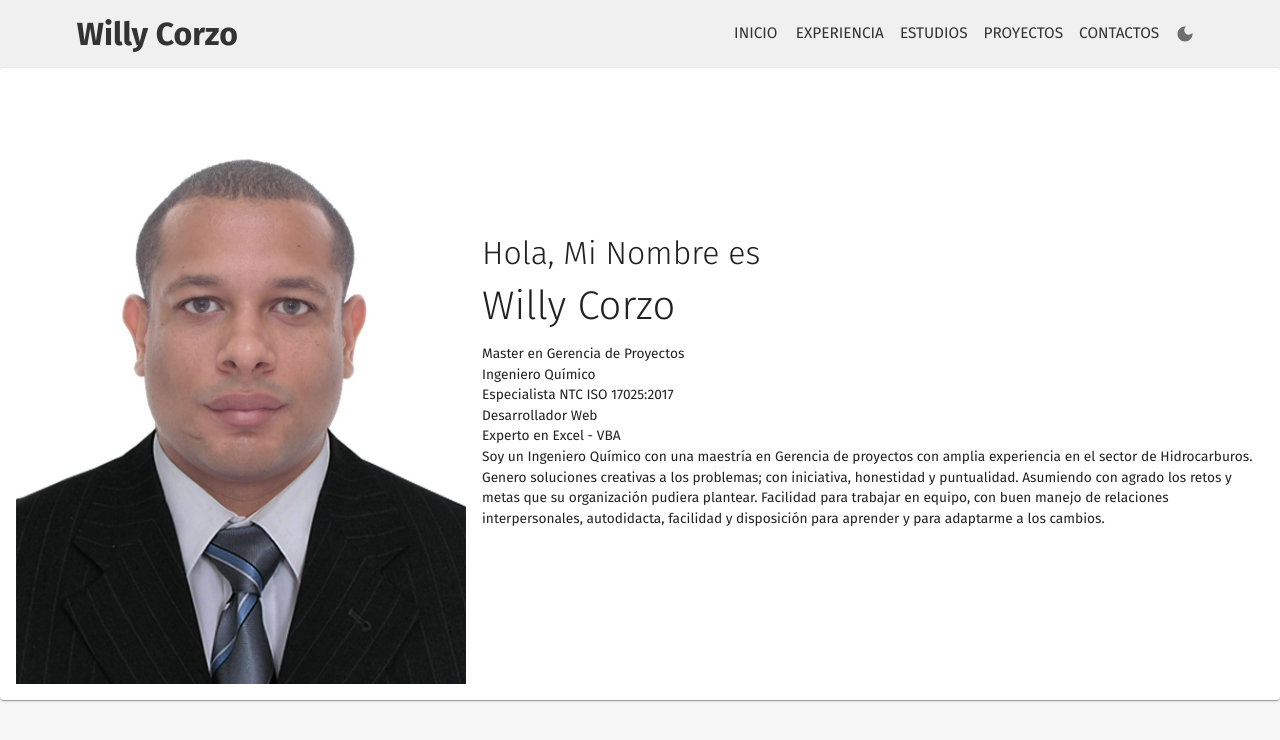
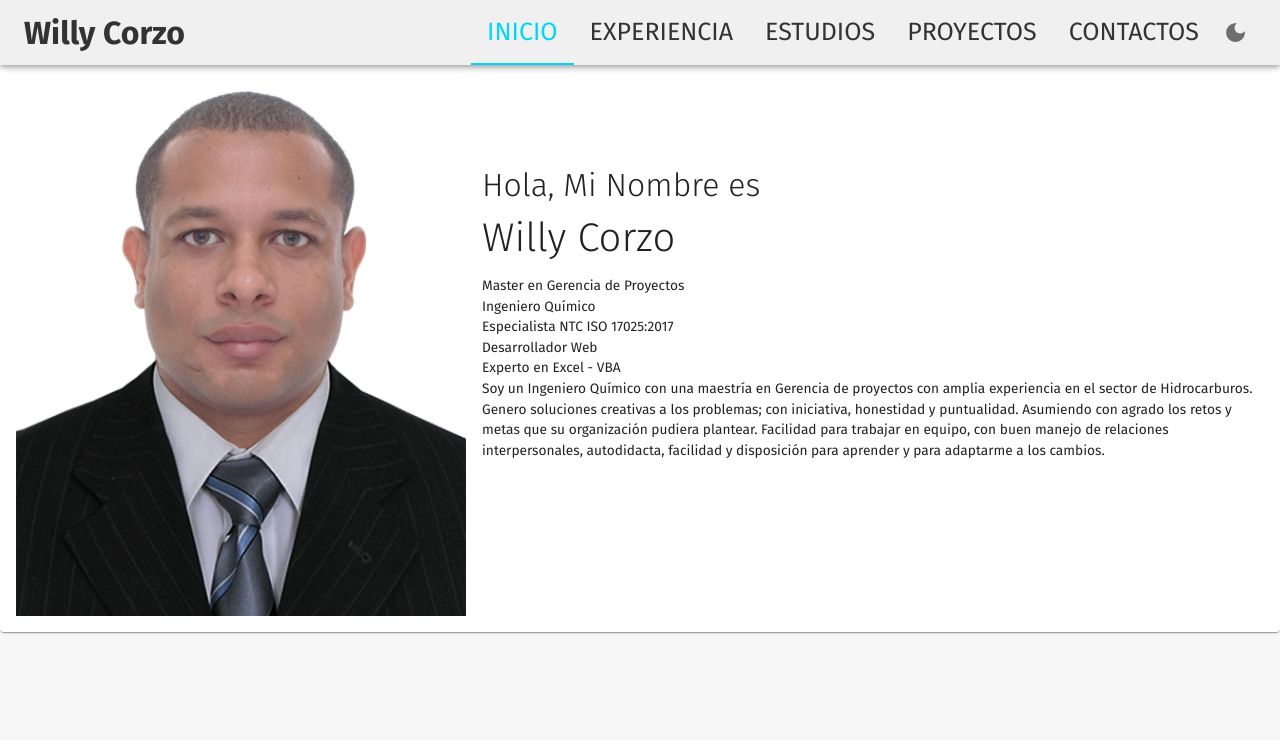
Before and after one commit to willyto3/PortfolioV2, a React (Vite) app: page / in a window 1280 px wide. Shown: the top 740 px of the page. Built offline with nearby package versions, Linux system fonts and the light colour scheme.

Commit message:
Se cambia los botones por Tabs en la NavBar

```diff
--- a/src/components/NavBar.jsx
+++ b/src/components/NavBar.jsx
@@ -10,6 +10,9 @@ import {
   ListItem,
   ListItemButton,
   ListItemText,
+  Tab,
+  Tabs,
+  Toolbar,
   Typography,
   useTheme,
 } from '@mui/material'
@@ -23,8 +26,6 @@ import { useDispatch, useSelector } from 'react-redux'
 import { setMode } from '../state'
 
 import { useNavigate } from 'react-router-dom'
-
-import FlexBetween from './FlexBetween'
 
 const drawerWidth = 425
 const navItems = ['Inicio', 'Experiencia', 'Estudios', 'Proyectos', 'Contactos']
@@ -45,6 +46,17 @@ const NavBar = () => {
   // Creamos constantes para los colores
   const neutralLigth = theme.palette.neutral.light
   const dark = theme.palette.neutral.dark
+  const principal = theme.palette.primary.main
+
+  const [value, setValue] = useState(0)
+
+  const handleChange = (event, newValue) => {
+    setValue(newValue)
+  }
+
+  const handleChangeIndex = index => {
+    setValue(index)
+  }
 
   const drawer = (
     <Box onClick={handleDrawerToggle} sx={{ textAlign: 'center' }}>
@@ -123,7 +135,8 @@ const NavBar = () => {
   )
 
   return (
-    <Box component='nav'>
+    <AppBar sx={{ backgroundColor: neutralLigth }}>
+      <Toolbar>
         {/* //? MENU DESPLEGABLE */}
         <Drawer
           variant='temporary'
@@ -143,7 +156,6 @@ const NavBar = () => {
           {drawer}
         </Drawer>
 
-      <FlexBetween padding='1rem 6%' backgroundColor={neutralLigth}>
         <Typography
           fontWeight='bold'
           fontSize='clamp(2rem, 2rem, 3.3rem)'
@@ -173,24 +185,27 @@ const NavBar = () => {
         </IconButton>
 
         {/* //? NAVEGACION POR ITEMS*/}
-        <Box sx={{ display: { xs: 'none', sm: 'flex' } }}>
+        <Tabs
+          value={value}
+          onChange={handleChange}
+          sx={{ display: { xs: 'none', sm: 'flex' } }}
+        >
           {navItems.map(item => (
-            <Button key={item} sx={{ color: dark }}>
-              <Typography
-                fontSize='max(0.9rem, 1.2vw)'
+            <Tab
+              label={item}
+              key={item}
               sx={{
+                height: 65,
+                color: dark,
+                fontSize: 25,
                 flexGrow: 1,
                 '&:hover': {
                   color: theme.palette.primary.main,
-                    cursor: 'pointer',
                 },
               }}
-              >
-                {item}
-              </Typography>
-            </Button>
+            ></Tab>
           ))}
-        </Box>
+        </Tabs>
 
         {/* //? BOTON PARA CAMBIAR EL TEMA */}
         <IconButton onClick={() => dispatch(setMode())}>
@@ -208,7 +223,7 @@ const NavBar = () => {
           ) : (
             <DarkMode
               sx={{
-                fontSize: '20px',
+                fontSize: '25px',
                 '&:hover': {
                   color: '#3c688e',
                   cursor: 'pointer',
@@ -217,8 +232,8 @@ const NavBar = () => {
             />
           )}
         </IconButton>
-      </FlexBetween>
-    </Box>
+      </Toolbar>
+    </AppBar>
   )
 }
 export default NavBar
```
Lines whose indentation alone changed are shown as unchanged.
